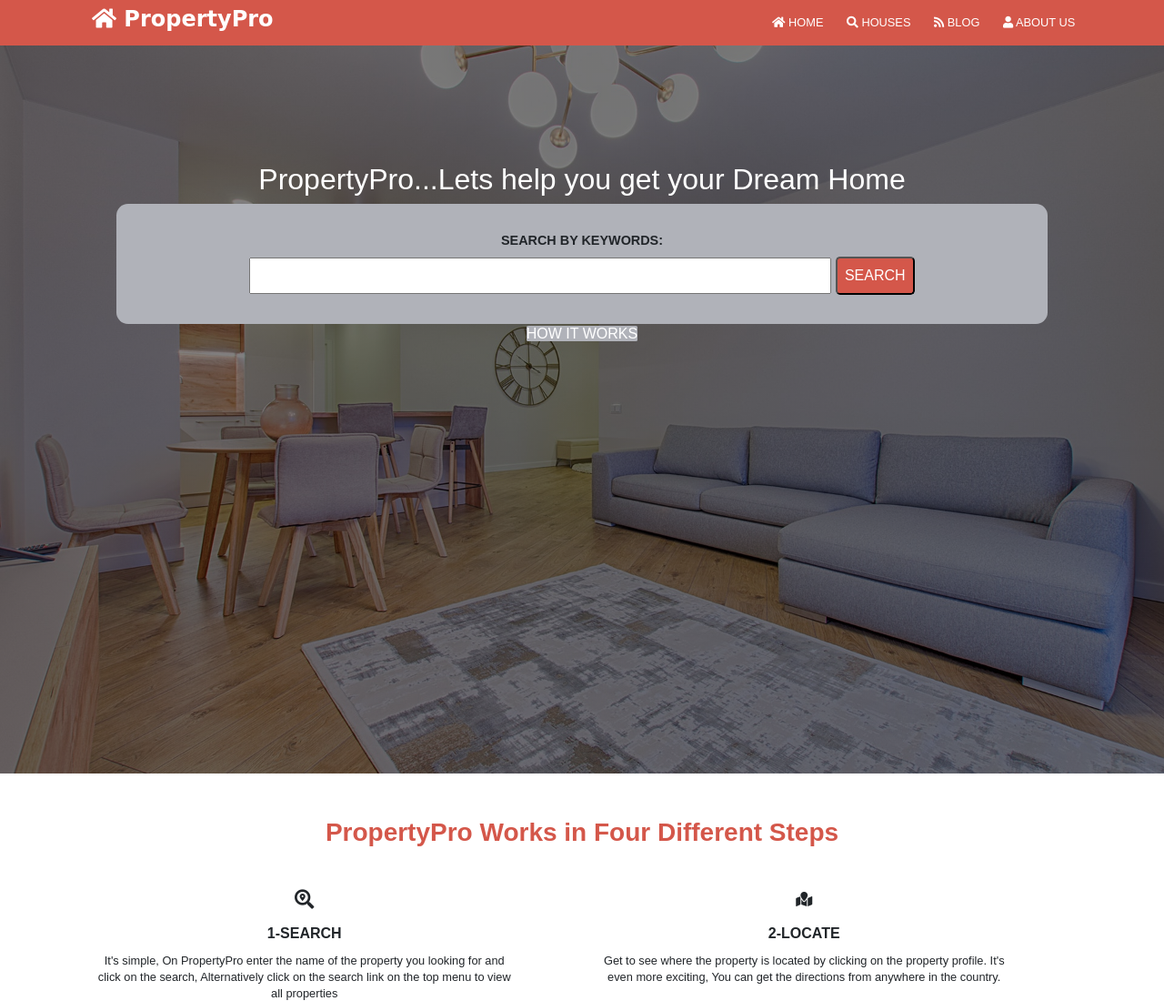
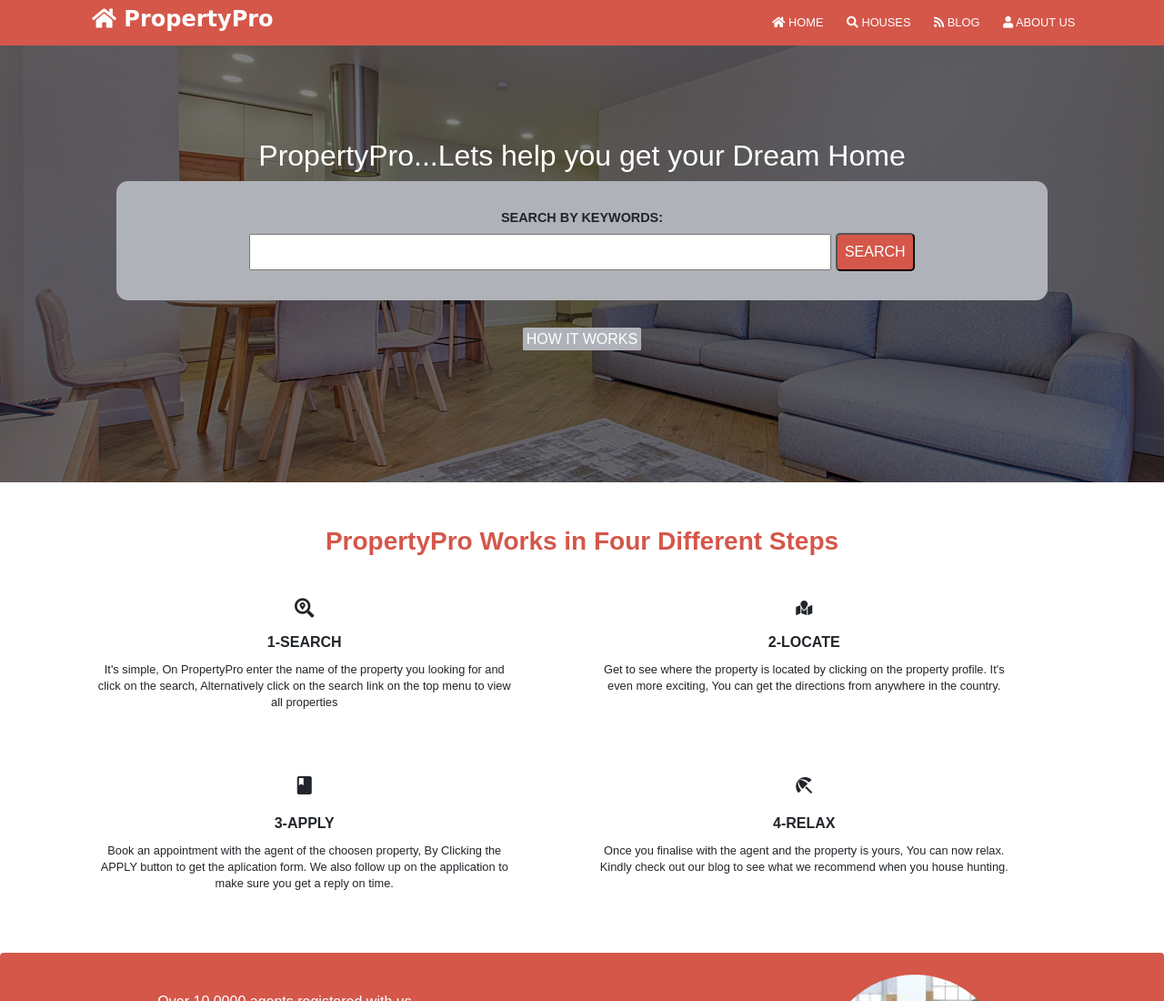
Before and after one commit to evansinho/PropertyPro, a website: page index.html in a window 1280 px wide. Shown: the top 1100 px of the page at 91% size. Drawn offline with nearby package versions, Linux system fonts and the light colour scheme.

Commit message:
made changes to the showcase section

```diff
--- a/index.html
+++ b/index.html
@@ -39,7 +39,7 @@
                 <input type="text" class="showcase-input">
                 <button class="showcase-btn bg-orange text-white" type="submit">SEARCH</button>
             </div>
-            <a href="#works" class="showcase-btn-2 text-white">HOW IT WORKS</a>
+            <a href="#works" class="showcase-btn-2 text-white p-1 mt-4">HOW IT WORKS</a>
         </div>
     </section>
 
--- a/style.css
+++ b/style.css
@@ -83,19 +83,19 @@ header .nav-bar ul li a {
   background:
     linear-gradient(to right, rgba(5, 0, 0, 0.5), rgba(0, 0, 0, 0.5)),
     url('images/showcase_2.jpg') no-repeat center center/cover;
-  height: 100vh;
+  height: 30rem;
 }
 
 .showcase-body {
   text-align: center;
-  padding-top: 10%;
+  padding-top: 8%;
 }
 
 .showcase-input-body {
   background: rgb(176, 178, 185);
   padding: 2rem;
   border-radius: 0.8rem;
-  margin: 0 auto;
+  margin: 0 auto 2rem auto;
   width: 80%;
   overflow: hidden;
   box-sizing: border-box;
@@ -120,7 +120,6 @@ header .nav-bar ul li a {
   background: rgb(176, 178, 185);
   color: #fff;
   border-radius: 0.1rem;
-  margin-top: 12%;
 }
 
 /* how it works */
```
Also changed, not shown: README.md.
